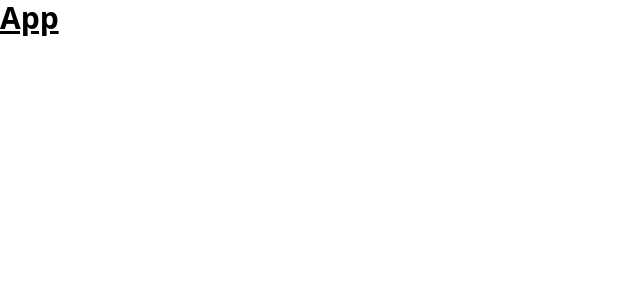
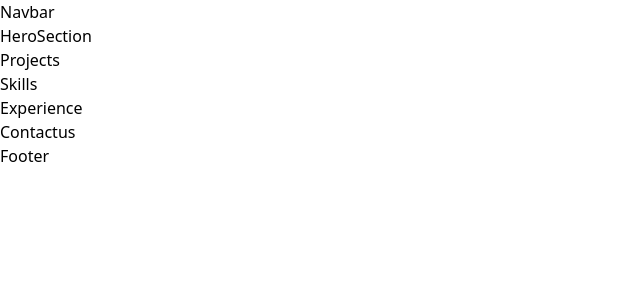
Before and after one commit to Suvanshsehgal/Portfolio, a React (Vite) app in the folder portfolio/: page / in a window 1280 px wide. Shown: the top 300 px of the page, without its empty margins (0-640 px from the left). Built offline with nearby package versions, Linux system fonts and the light colour scheme.

Commit message:
Build the structure of our web application

```diff
--- a/portfolio/src/App.jsx
+++ b/portfolio/src/App.jsx
@@ -1,7 +1,24 @@
 import React from 'react'
+import Navbar from './components/Navbar'
+import HeroSection from './components/HeroSection'
+import Projects from './components/Projects'
+import Skills from './components/Skills'
+import Experience from './components/Experience'
+import Contactus from './components/Contactus'
+import Footer from './components/Footer'
 
-export default function App() {
+function App() {
   return (
-    <div className='text-3xl font-bold underline'>App</div>
+    <>
+    <Navbar/>
+    <HeroSection/>
+    <Projects/>
+    <Skills/>
+    <Experience/>
+    <Contactus/>
+    <Footer/>
+    </>
   )
 }
+
+export default App
--- /dev/null
+++ b/portfolio/src/components/Contactus.jsx
@@ -0,0 +1,9 @@
+import React from 'react'
+
+function Contactus() {
+  return (
+    <div>Contactus</div>
+  )
+}
+
+export default Contactus
--- /dev/null
+++ b/portfolio/src/components/Experience.jsx
@@ -0,0 +1,9 @@
+import React from 'react'
+
+function Experience() {
+  return (
+    <div>Experience</div>
+  )
+}
+
+export default Experience
--- /dev/null
+++ b/portfolio/src/components/Footer.jsx
@@ -0,0 +1,9 @@
+import React from 'react'
+
+function Footer() {
+  return (
+    <div>Footer</div>
+  )
+}
+
+export default Footer
--- /dev/null
+++ b/portfolio/src/components/HeroSection.jsx
@@ -0,0 +1,9 @@
+import React from 'react'
+
+function HeroSection() {
+  return (
+    <div>HeroSection</div>
+  )
+}
+
+export default HeroSection
--- /dev/null
+++ b/portfolio/src/components/Navbar.jsx
@@ -0,0 +1,9 @@
+import React from 'react'
+
+function Navbar() {
+  return (
+    <div>Navbar</div>
+  )
+}
+
+export default Navbar
--- /dev/null
+++ b/portfolio/src/components/Projects.jsx
@@ -0,0 +1,9 @@
+import React from 'react'
+
+function Projects() {
+  return (
+    <div>Projects</div>
+  )
+}
+
+export default Projects
--- /dev/null
+++ b/portfolio/src/components/Skills.jsx
@@ -0,0 +1,9 @@
+import React from 'react'
+
+function Skills() {
+  return (
+    <div>Skills</div>
+  )
+}
+
+export default Skills
```
